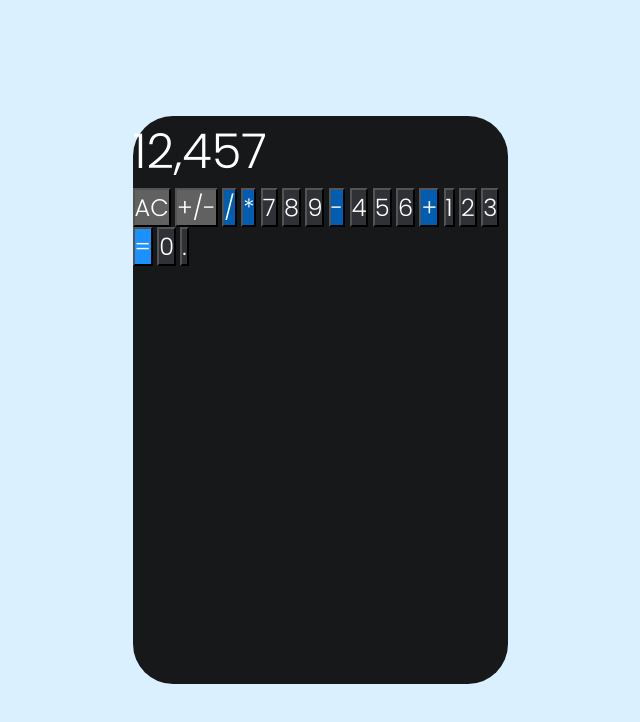
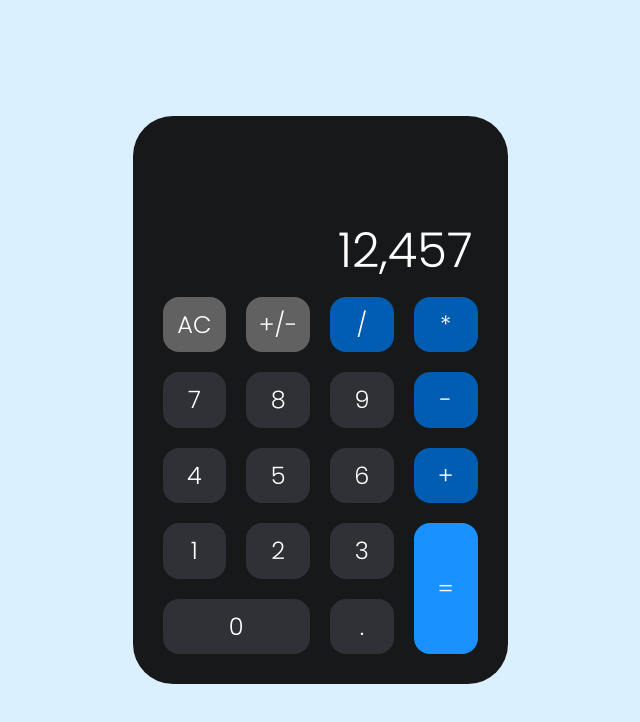
Before and after one commit to cleberpb/dev-clud, a plain HTML site: page calculadora-css-display-grid/calculadora.html in a window 1280 px wide. Shown: the whole page, without its empty margins (320-960 px from the left). Drawn offline with Linux system fonts and the light colour scheme.

Commit message:
Finalizando html e css

```diff
--- a/calculadora-css-display-grid/calculadora.html
+++ b/calculadora-css-display-grid/calculadora.html
@@ -36,8 +36,8 @@
         <button class="bt-preto">2</button>
         <button class="bt-preto">3</button>
 
-        <button class="bt-azul-claro">=</button>
-        <button class="bt-preto">0</button>
+        <button class="bt-azul-claro igual">=</button>
+        <button class="bt-preto zero">0</button>
         <button class="bt-preto">.</button>
 
     </div>
--- a/calculadora-css-display-grid/style.css
+++ b/calculadora-css-display-grid/style.css
@@ -20,17 +20,49 @@
     border-radius: 40px;
     width: 375px;
     height: 568px;
+   padding: 20px;
 
+    display: grid;  /*Ativando o Display Grid*/
     grid-template-columns: repeat(4, 1fr);
-
+    grid-template-rows: repeat(7, 1fr);
  }
 
  p {
    font-size: 48px;
+   text-align: right;
+   padding-right: 15px;
+   display: grid;
+   align-items: end;
+   justify-content: end;
+
+
+   grid-column: 1 / 5;
+   grid-row: 1 / 3;
+ }
+
+ .zero {
+   grid-column: 1 / 3;
+ }
+
+ .igual {
+   grid-column: 4 / 5;
+   grid-row: 6 / 8;
  }
 
  button {
    font-size: 24px;
+   border-radius: 16px;
+   border: none;
+   margin: 10px;
+   cursor: pointer;
+ }
+
+ button:hover {
+   opacity: 0.8;
+ }
+
+ button:active {
+   background-color: #ffffff36;
  }
 
  .bt-azul {
```
